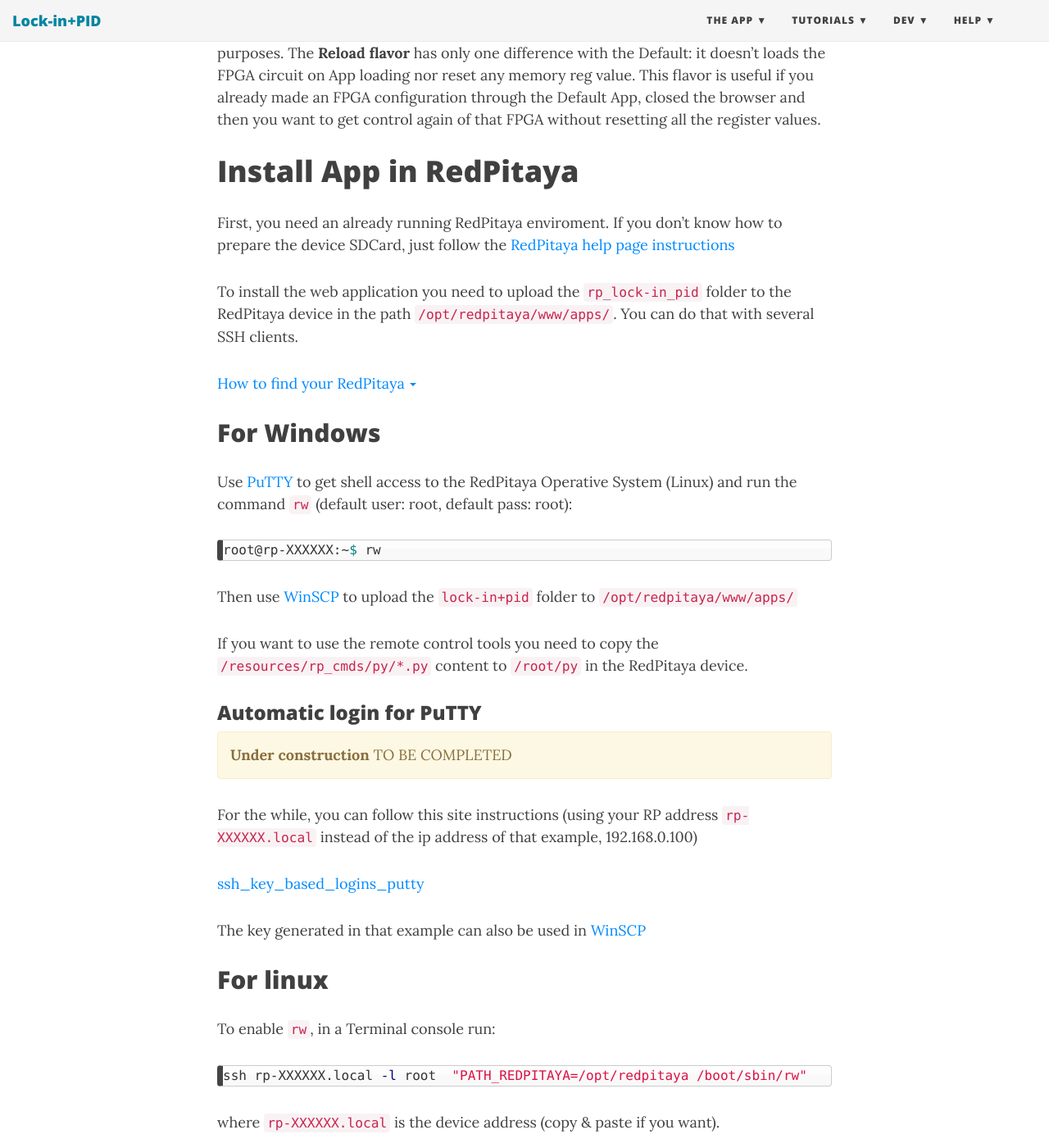
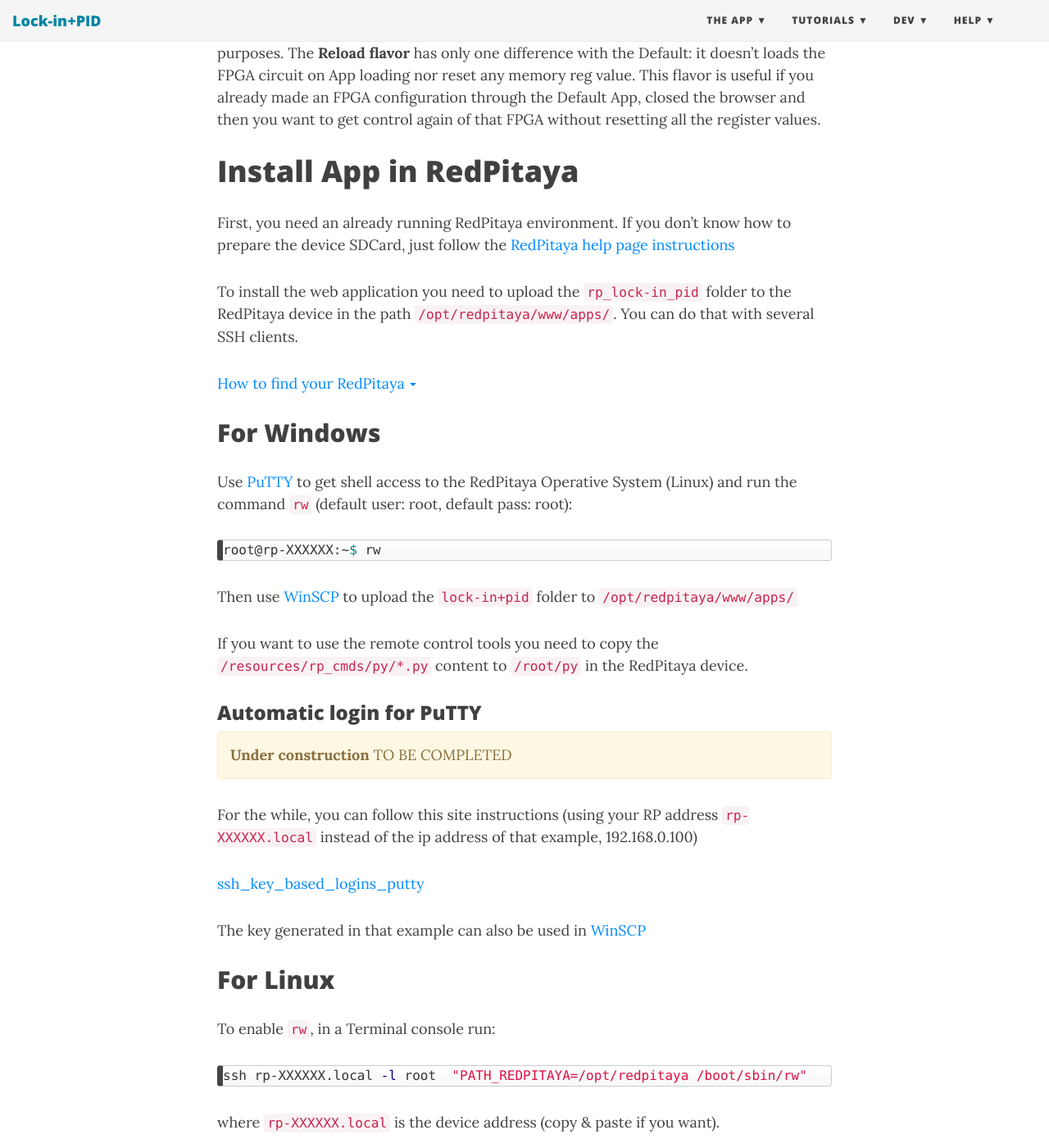
Before and after one commit to marceluda/rp_lock-in_pid, a Jekyll site: the page built from TheApp/install.md, in a window 1280 px wide and 1400 px high, scrolled down 1271 px. Shown: the whole window at 82% size. Built offline with Jekyll 4.4.1, drawn with Linux system fonts in a browser that asks for light colours; nearby versions of some CDN libraries; some of the changed text lies outside the part shown.

Commit message:
Spell check

```diff
--- a/TheApp/install.md
+++ b/TheApp/install.md
@@ -7,7 +7,7 @@ layout: page
 # Download application
 
 The application comes in 3 flavors (**Default**, **Debug** and **Reload**) and packed in two formats
-(**.zip** for windows users and **.tar.gz** for linux users). If you don't know what to download, just use
+(**.zip** for windows users and **.tar.gz** for Linux users). If you don't know what to download, just use
 the Default App in the zip package.
 
 ![three_flavors]({{ site.baseurl }}/img/three_flavors.png "three_flavors")
@@ -73,7 +73,7 @@ all the register values.
 
 # Install App in RedPitaya
 
-First, you need an already running RedPitaya enviroment. If you don't know
+First, you need an already running RedPitaya environment. If you don't know
 how to prepare the device SDCard, just follow the
 [RedPitaya help page instructions](http://redpitaya.readthedocs.io/en/latest/quickStart/SDcard/SDcard.html)
 
@@ -144,7 +144,7 @@ For the while, you can follow this site instructions (using your RP address `rp-
 
 The key generated in that example can also be used in [WinSCP](https://winscp.net/eng/docs/ui_login_authentication)
 
-## For linux
+## For Linux
 
 To enable `rw`, in a Terminal console run:
 
```
Also changed, not shown: TheApp/instruments/instruments_01_intro.md (+4 -4 lines), TheApp/instruments/instruments_02_scope.md (+4 -4 lines), TheApp/instruments/instruments_06_ramp_gen.md (+1 -1 lines), TheApp/instruments/instruments_08_autolock.md (+2 -2 lines).
